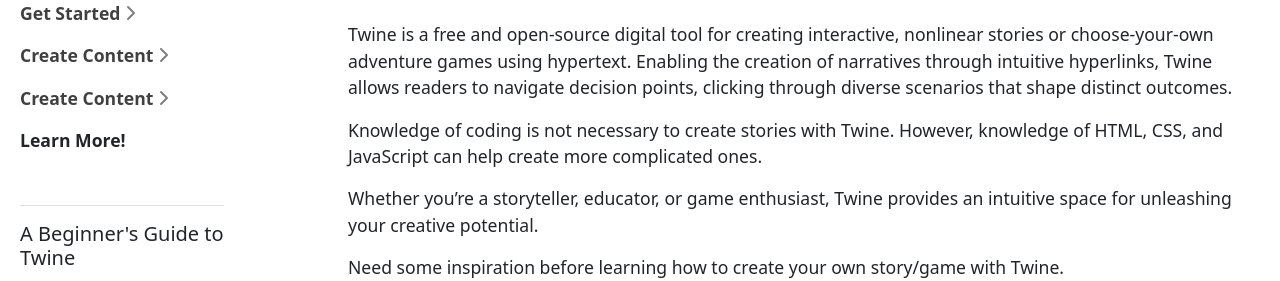
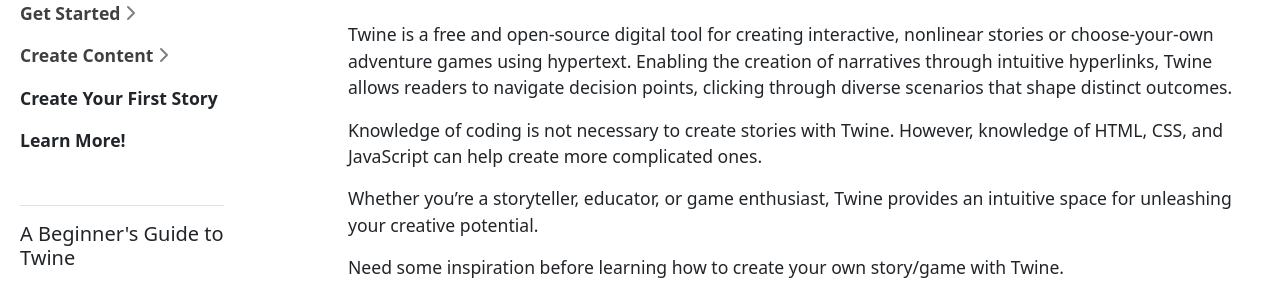
Before and after one commit to YBCGitHubby/TwineToolGuide, a Jekyll site: the page built from index.md, in a window 1280 px wide. Shown: the part 188-469 px from the top of the page. Built offline with Jekyll 4.4.1, drawn with Linux system fonts in a browser that asks for light colours.

Commit message:
Update createstory.md

```diff
--- a/content/docs/createstory.md
+++ b/content/docs/createstory.md
@@ -1,5 +1,4 @@
 ---
-section_id: Create Content
 nav_order: 3
 title: Create Your First Story
 topics: New Story; Passages; Links; Basic Syntax
```
